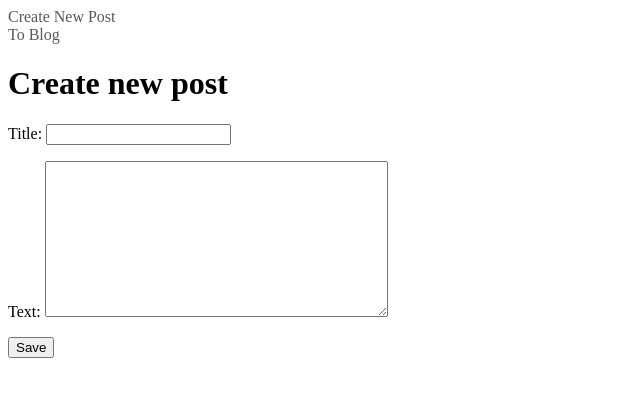
After one commit to GruzinskiyAl/test_blog, a Django app: page /post/new/ in a window 1280 px wide. The commit adds this page. Shown: the top 397 px of the page, without its empty margins (0-640 px from the left). Run offline with Django 3.2, Linux system fonts and the light colour scheme.

Commit message:
Add abilitie to create new post, refactoring

```diff
--- a/blog/models.py
+++ b/blog/models.py
@@ -1,20 +1,19 @@
 from django.db import models
 from django.utils import timezone
+
 
 # Create your models here.
 
 class Post(models.Model):
-    id = models.BigIntegerField(primary_key=True)
     author = models.CharField(max_length=20)
     title = models.CharField(max_length=50)
     text = models.TextField()
     create_date = models.DateField(auto_now=True)
     published_date = models.DateField(blank=True, null=True)
 
-
     def publish(self):
         self.published_date = timezone.now()
         self.save()
 
     def __str__(self):
-        return str(self.id) +'_'+ self.title
+        return str(self.pk) + '_' + self.title
--- a/blog/templates/base.html
+++ b/blog/templates/base.html
@@ -52,13 +52,19 @@
     </style>
 </head>
 <body>
-<div class="header">
-    {% if username %}
-    <span><a href="logout">Logout ({{ username }})</a></span>
-    {% else %}
-    <span><a href="login">Login</a></span>
-    {% endif %}
+<div>
+    <a href="{% url 'post_new' %}">Create New Post</a>
 </div>
+<div>
+    <a href="{% url 'post_list' %}">To Blog</a>
+</div>
+<!--<div class="header">-->
+    <!--{% if username %}-->
+    <!--<a href="logout">Logout ({{ username }})</a>-->
+    <!--{% else %}-->
+    <!--<span><a href="login">Login</a></span>-->
+    <!--{% endif %}-->
+<!--</div>-->
 {%block content %}
 {% endblock %}
 </body>
--- /dev/null
+++ b/blog/templates/create_new_post.html
@@ -0,0 +1,8 @@
+{% extends 'base.html' %}
+{% block content %}
+   <h1>Create new post</h1>
+    <form method="POST">{% csrf_token %}
+        {{ form.as_p }}
+        <button type="submit">Save</button>
+    </form>
+{% endblock %}
--- a/blog/templates/index.html
+++ b/blog/templates/index.html
@@ -2,7 +2,7 @@
 {% block content %}
 {% for post in posts %}
 <div class="post">
-    <h1 class="title"><a href="{% url 'post_detail' pk=post.id  %}">{{ post.title }}</a></h1>
+    <h1 class="title"><a href="{% url 'post_detail' pk=post.pk  %}">{{ post.title }}</a></h1>
     <p class = 'author'>{{ post.author }}</p>
     <p class="text">{{ post.text|linebreaksbr  }}</p>
     <p class="published_date">{{ post.published_date }}</p>
--- a/blog/templates/post_detail.html
+++ b/blog/templates/post_detail.html
@@ -9,5 +9,7 @@
                 {{ post.published_date }}
             </div>
         {% endif %}
+        <button type="submit">Delete</button>
+        <button type="submit">Delete</button>
     </div>
 {% endblock %}
--- a/blog/urls.py
+++ b/blog/urls.py
@@ -5,6 +5,7 @@ from . import views
 urlpatterns = [
     url(r'^$', views.post_list, name='post_list'),
     url(r'^post/(?P<pk>\d+)/$', views.post_detail, name='post_detail'),
+    url(r'^post/new/$', views.post_new, name='post_new'),
     # url(r'^login/$', views.login, name='login'),
     # url(r'^logout/$', views.logout, name='logout'),
 
--- a/blog/views.py
+++ b/blog/views.py
@@ -2,12 +2,14 @@ from django.shortcuts import render, get_object_or_404
 from django.utils import timezone
 from .models import Post
 from django.contrib import auth
+from .forms import PostForm
+from django.shortcuts import redirect
 
 
 # Create your views here.
 def post_list(request):
     username = auth.get_user(request).username
-    posts = Post.objects.order_by('id').reverse()
+    posts = Post.objects.order_by('pk').reverse()
     return render(request, 'index.html', {'posts': posts, 'username': username})
 
 
@@ -15,3 +17,17 @@ def post_detail(request, pk):
     username = auth.get_user(request).username
     post = get_object_or_404(Post, pk=pk)
     return render(request, 'post_detail.html', {'post': post, 'username': username})
+
+
+def post_new(request):
+    if request.method == 'POST':
+        form = PostForm(request.POST)
+        if form.is_valid():
+            post = form.save(commit=False)
+            post.author = request.user
+            post.published_date = timezone.now()
+            post.save()
+            return redirect('post_detail', pk=post.pk)
+    else:
+        form = PostForm()
+    return render(request, 'create_new_post.html', {'form': form})
```
Also changed, not shown: blog/migrations/0002_auto_20171201_1549.py (added).
